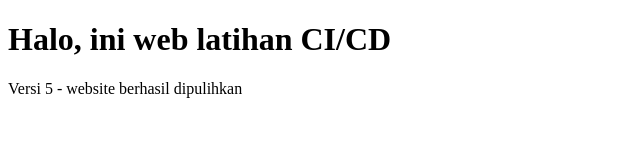
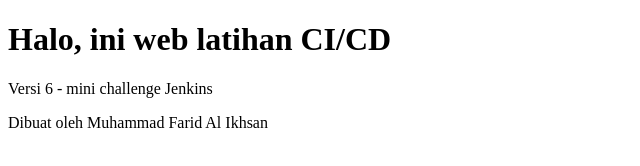
Before and after one commit to FARIDZZ292/latihan-cicd, a plain HTML site: page public/index.html in a window 1280 px wide. Shown: the whole page, without its empty margins (0-640 px from the left). Drawn offline with Linux system fonts and the light colour scheme.

Commit message:
Menambahkan footer pada website

```diff
--- a/public/index.html
+++ b/public/index.html
@@ -8,6 +8,10 @@
 </head>
 <body>
     <h1>Halo, ini web latihan CI/CD</h1>
-    <p>Versi 5 - website berhasil dipulihkan</p>
+    <p>Versi 6 - mini challenge Jenkins</p>
+
+    <footer>
+        Dibuat oleh Muhammad Farid Al Ikhsan
+    </footer>
 </body>
 </html>
```
